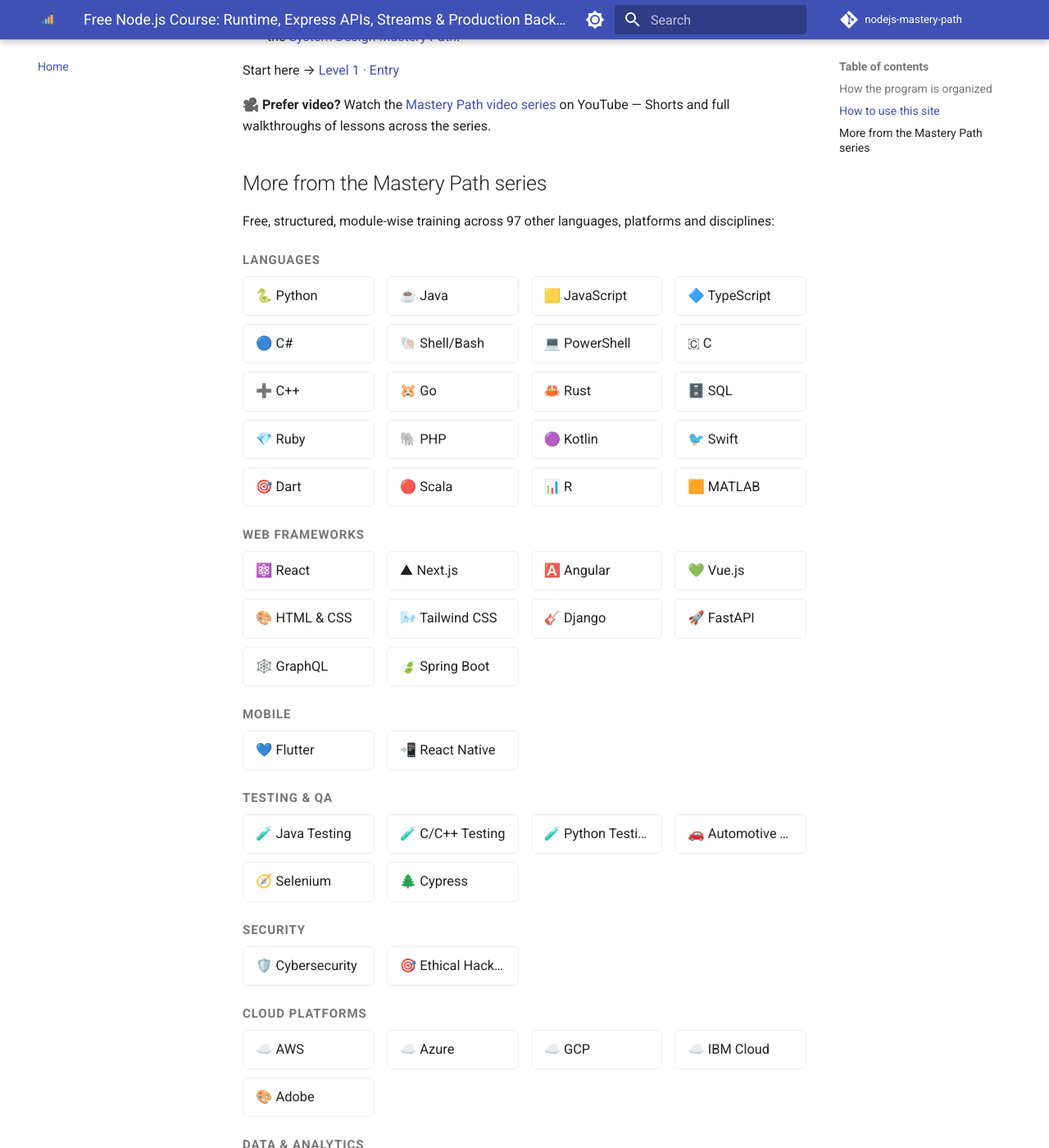
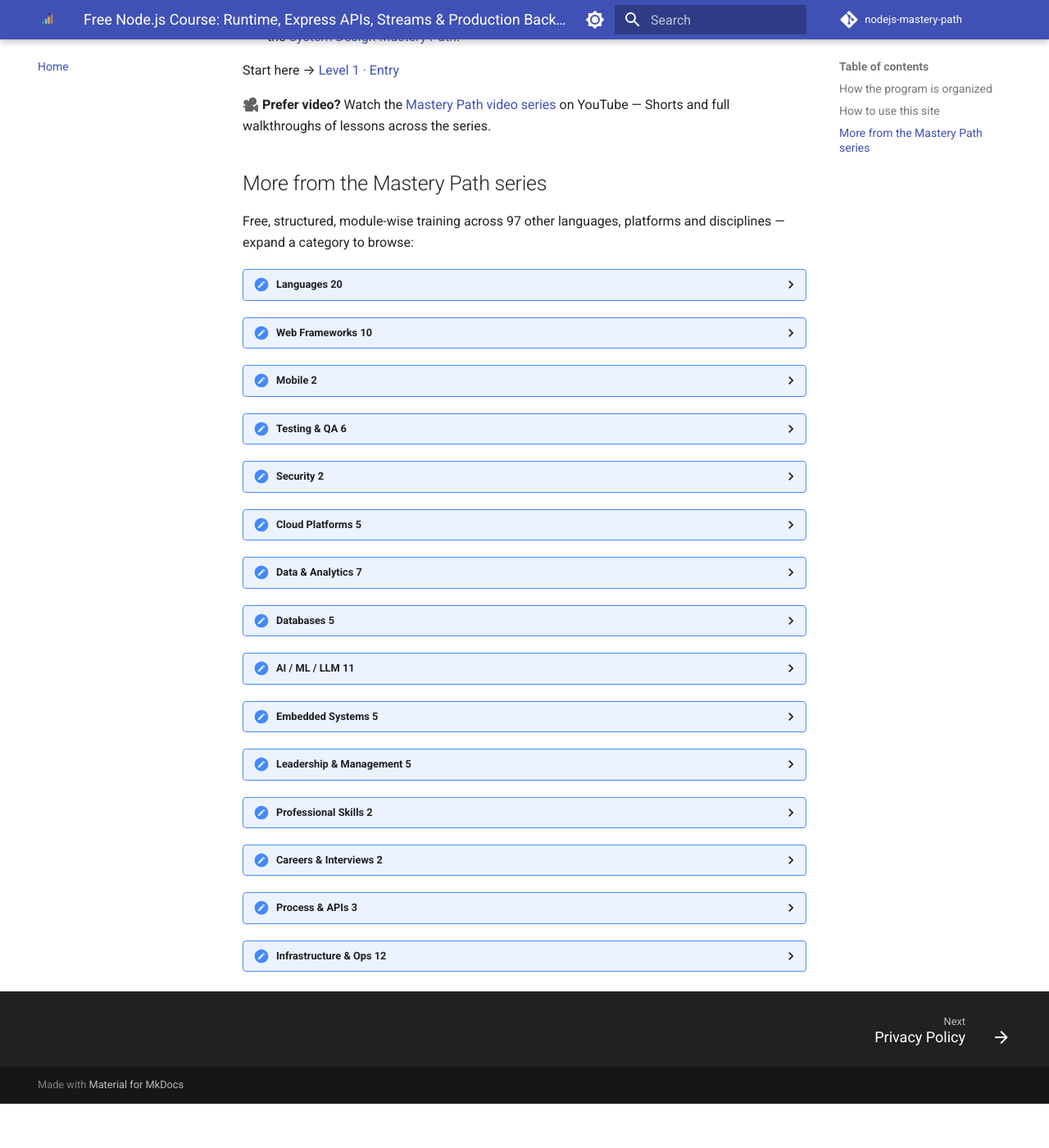
Before and after one commit to SIGILIPELLI/nodejs-mastery-path, an MkDocs documentation site: the page built from docs/index.md, in a window 1280 px wide and 1400 px high, scrolled down 1965 px. Shown: the whole window at 82% size. Built offline with MkDocs 1.6.1 and Material for MkDocs 9.7.7, drawn with Linux system fonts in a browser that asks for light colours; comment, search, counter and statistics services are not loaded; after the commit the page ends 3311 px from its top, so only the background shows below that; some of the changed text lies outside the part shown.

Commit message:
Make cross-site course links collapsible instead of a 97-link wall
The "More from the Mastery Path series" section dumped all 97 sibling
courses as one long flat list, making the homepage ~10 screens tall.
Group them into 15 category cards using native <details>/<summary>
(Material's own collapsible-admonition styling, no extra JS), so the
page is compact by default and still fully link-complete and
crawlable when collapsed.

Co-Authored-By: Claude Sonnet 5 <noreply@anthropic.com>
Claude-Session: https://claude.ai/code/session_01Hje8nqbBP9V9WQ3JEcJc69

```diff
--- a/docs/index.md
+++ b/docs/index.md
@@ -92,10 +92,11 @@ Start here → [Level 1 · Entry](level-1/index.md)
 
 ## More from the Mastery Path series
 
-Free, structured, module-wise training across 97 other languages, platforms and disciplines:
+Free, structured, module-wise training across 97 other languages, platforms and disciplines — expand a category to browse:
 
-<div class="mastery-grid-wrap">
-<p class="mastery-grid-category">Languages</p>
+<div class="mastery-tracks">
+<details class="mastery-card">
+<summary>Languages <span class="mastery-count">20</span></summary>
 <div class="mastery-grid">
   <a href="https://sigilipelli.github.io/python-mastery-path/">🐍 Python</a>
   <a href="https://sigilipelli.github.io/java-mastery-path/">☕ Java</a>
@@ -118,7 +119,9 @@ Free, structured, module-wise training across 97 other languages, platforms and
   <a href="https://sigilipelli.github.io/r-mastery-path/">📊 R</a>
   <a href="https://sigilipelli.github.io/matlab-mastery-path/">🟧 MATLAB</a>
 </div>
-<p class="mastery-grid-category">Web Frameworks</p>
+</details>
+<details class="mastery-card">
+<summary>Web Frameworks <span class="mastery-count">10</span></summary>
 <div class="mastery-grid">
   <a href="https://sigilipelli.github.io/react-mastery-path/">⚛️ React</a>
   <a href="https://sigilipelli.github.io/nextjs-mastery-path/">▲ Next.js</a>
@@ -131,12 +134,16 @@ Free, structured, module-wise training across 97 other languages, platforms and
   <a href="https://sigilipelli.github.io/graphql-mastery-path/">🕸️ GraphQL</a>
   <a href="https://sigilipelli.github.io/spring-boot-mastery-path/">🍃 Spring Boot</a>
 </div>
-<p class="mastery-grid-category">Mobile</p>
+</details>
+<details class="mastery-card">
+<summary>Mobile <span class="mastery-count">2</span></summary>
 <div class="mastery-grid">
   <a href="https://sigilipelli.github.io/flutter-mastery-path/">💙 Flutter</a>
   <a href="https://sigilipelli.github.io/react-native-mastery-path/">📲 React Native</a>
 </div>
-<p class="mastery-grid-category">Testing & QA</p>
+</details>
+<details class="mastery-card">
+<summary>Testing & QA <span class="mastery-count">6</span></summary>
 <div class="mastery-grid">
   <a href="https://sigilipelli.github.io/java-testing-mastery-path/">🧪 Java Testing</a>
   <a href="https://sigilipelli.github.io/cpp-testing-mastery-path/">🧪 C/C++ Testing</a>
@@ -145,12 +152,16 @@ Free, structured, module-wise training across 97 other languages, platforms and
   <a href="https://sigilipelli.github.io/selenium-mastery-path/">🧭 Selenium</a>
   <a href="https://sigilipelli.github.io/cypress-mastery-path/">🌲 Cypress</a>
 </div>
-<p class="mastery-grid-category">Security</p>
+</details>
+<details class="mastery-card">
+<summary>Security <span class="mastery-count">2</span></summary>
 <div class="mastery-grid">
   <a href="https://sigilipelli.github.io/cybersecurity-mastery-path/">🛡️ Cybersecurity</a>
   <a href="https://sigilipelli.github.io/ethical-hacking-mastery-path/">🎯 Ethical Hacking</a>
 </div>
-<p class="mastery-grid-category">Cloud Platforms</p>
+</details>
+<details class="mastery-card">
+<summary>Cloud Platforms <span class="mastery-count">5</span></summary>
 <div class="mastery-grid">
   <a href="https://sigilipelli.github.io/aws-mastery-path/">☁️ AWS</a>
   <a href="https://sigilipelli.github.io/azure-mastery-path/">☁️ Azure</a>
@@ -158,7 +169,9 @@ Free, structured, module-wise training across 97 other languages, platforms and
   <a href="https://sigilipelli.github.io/ibm-cloud-mastery-path/">☁️ IBM Cloud</a>
   <a href="https://sigilipelli.github.io/adobe-mastery-path/">🎨 Adobe</a>
 </div>
-<p class="mastery-grid-category">Data & Analytics</p>
+</details>
+<details class="mastery-card">
+<summary>Data & Analytics <span class="mastery-count">7</span></summary>
 <div class="mastery-grid">
   <a href="https://sigilipelli.github.io/data-engineering-mastery-path/">🛠️ Data Engineering</a>
   <a href="https://sigilipelli.github.io/data-science-mastery-path/">📈 Data Science</a>
@@ -168,7 +181,9 @@ Free, structured, module-wise training across 97 other languages, platforms and
   <a href="https://sigilipelli.github.io/etl-datalake-mastery-path/">🏞️ ETL & Data Lake</a>
   <a href="https://sigilipelli.github.io/power-bi-mastery-path/">📉 Power BI</a>
 </div>
-<p class="mastery-grid-category">Databases</p>
+</details>
+<details class="mastery-card">
+<summary>Databases <span class="mastery-count">5</span></summary>
 <div class="mastery-grid">
   <a href="https://sigilipelli.github.io/postgresql-mastery-path/">🐘 PostgreSQL</a>
   <a href="https://sigilipelli.github.io/mongodb-mastery-path/">🍃 MongoDB</a>
@@ -176,7 +191,9 @@ Free, structured, module-wise training across 97 other languages, platforms and
   <a href="https://sigilipelli.github.io/snowflake-mastery-path/">❄️ Snowflake</a>
   <a href="https://sigilipelli.github.io/databricks-mastery-path/">🧱 Databricks</a>
 </div>
-<p class="mastery-grid-category">AI / ML / LLM</p>
+</details>
+<details class="mastery-card">
+<summary>AI / ML / LLM <span class="mastery-count">11</span></summary>
 <div class="mastery-grid">
   <a href="https://sigilipelli.github.io/ai-ml-mastery-path/">🤖 AI/ML</a>
   <a href="https://sigilipelli.github.io/llm-dev-mastery-path/">🧠 LLM Dev</a>
@@ -190,7 +207,9 @@ Free, structured, module-wise training across 97 other languages, platforms and
   <a href="https://sigilipelli.github.io/mlops-mastery-path/">🔁 MLOps</a>
   <a href="https://sigilipelli.github.io/computer-vision-mastery-path/">👁️ Computer Vision</a>
 </div>
-<p class="mastery-grid-category">Embedded Systems</p>
+</details>
+<details class="mastery-card">
+<summary>Embedded Systems <span class="mastery-count">5</span></summary>
 <div class="mastery-grid">
   <a href="https://sigilipelli.github.io/embedded-mastery-path/">🔌 Embedded</a>
   <a href="https://sigilipelli.github.io/embedded-linux-mastery-path/">🐧 Embedded Linux</a>
@@ -198,7 +217,9 @@ Free, structured, module-wise training across 97 other languages, platforms and
   <a href="https://sigilipelli.github.io/freertos-mastery-path/">⏱️ FreeRTOS</a>
   <a href="https://sigilipelli.github.io/s32k-mastery-path/">🔧 S32K</a>
 </div>
-<p class="mastery-grid-category">Leadership & Management</p>
+</details>
+<details class="mastery-card">
+<summary>Leadership & Management <span class="mastery-count">5</span></summary>
 <div class="mastery-grid">
   <a href="https://sigilipelli.github.io/product-manager-mastery-path/">📋 Product Manager</a>
   <a href="https://sigilipelli.github.io/product-lead-mastery-path/">🧭 Product Lead</a>
@@ -206,23 +227,31 @@ Free, structured, module-wise training across 97 other languages, platforms and
   <a href="https://sigilipelli.github.io/ai-manager-mastery-path/">🤖 AI Manager</a>
   <a href="https://sigilipelli.github.io/servant-leadership-mastery-path/">🤝 Servant Leadership</a>
 </div>
-<p class="mastery-grid-category">Professional Skills</p>
+</details>
+<details class="mastery-card">
+<summary>Professional Skills <span class="mastery-count">2</span></summary>
 <div class="mastery-grid">
   <a href="https://sigilipelli.github.io/english-fluency-mastery-path/">🗣️ English Fluency & IELTS</a>
   <a href="https://sigilipelli.github.io/workday-mastery-path/">🧑‍💼 Workday</a>
 </div>
-<p class="mastery-grid-category">Careers & Interviews</p>
+</details>
+<details class="mastery-card">
+<summary>Careers & Interviews <span class="mastery-count">2</span></summary>
 <div class="mastery-grid">
   <a href="https://sigilipelli.github.io/dsa-interview-mastery-path/">🧩 DSA & Coding Interviews</a>
   <a href="https://sigilipelli.github.io/system-design-mastery-path/">🏗️ System Design</a>
 </div>
-<p class="mastery-grid-category">Process & APIs</p>
+</details>
+<details class="mastery-card">
+<summary>Process & APIs <span class="mastery-count">3</span></summary>
 <div class="mastery-grid">
   <a href="https://sigilipelli.github.io/agile-mastery-path/">🔄 Agile/Scrum/Kanban</a>
   <a href="https://sigilipelli.github.io/rest-api-mastery-path/">🔗 REST API</a>
   <a href="https://sigilipelli.github.io/playwright-mastery-path/">🎭 Playwright</a>
 </div>
-<p class="mastery-grid-category">Infrastructure & Ops</p>
+</details>
+<details class="mastery-card">
+<summary>Infrastructure & Ops <span class="mastery-count">12</span></summary>
 <div class="mastery-grid">
   <a href="https://sigilipelli.github.io/server-ops-mastery-path/">🖥️ Server Ops</a>
   <a href="https://sigilipelli.github.io/linux-mastery-path/">🐧 Linux</a>
@@ -237,4 +266,5 @@ Free, structured, module-wise training across 97 other languages, platforms and
   <a href="https://sigilipelli.github.io/microservices-mastery-path/">🧩 Microservices</a>
   <a href="https://sigilipelli.github.io/observability-mastery-path/">📈 Observability</a>
 </div>
+</details>
 </div>
```
